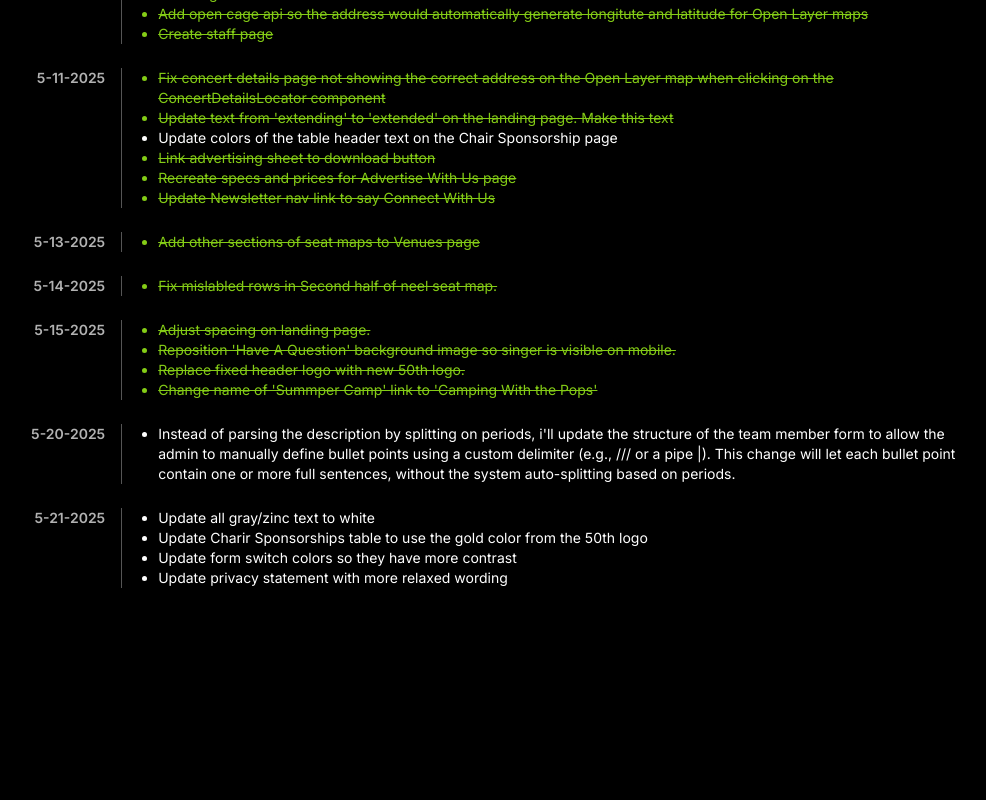
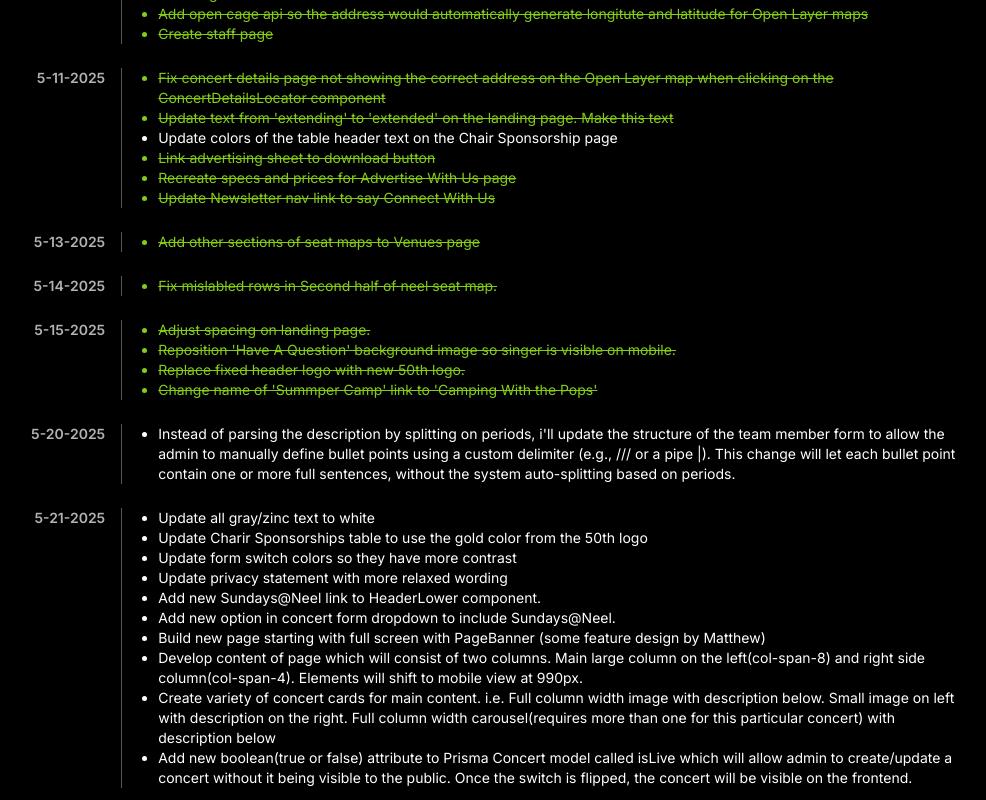
Before and after one commit to rowgregory/sqysh, a Next.js app: page /clients/pops/queue in a window 1280 px wide. Shown: the part 541-1341 px from the top of the page, without its empty margins (201-1187 px from the left). Before the commit the page ends 1141 px from the top, so only its background shows below. Built offline with nearby package versions, Linux system fonts and the light colour scheme; a web font is replaced by a local one.

Commit message:
chore(pops):Update pops queue and notes

```diff
--- a/app/clients/pops/notes/page.tsx
+++ b/app/clients/pops/notes/page.tsx
@@ -19,11 +19,11 @@ const notesData = [
   },
   {
     date: "5-15-2025",
-    message: `Joined a 30-minute Zoom call led by Robyn and her team to discuss the new Sundays@Neels initiative. Used the new AI-powered 4K webcam. Follow up by emailing Robyn about potential upcoming work on my end.`,
+    message: `Joined a 30-minute Zoom call led by Robyn and her team to discuss the new Sundays@Neels initiative. Used the new AI-powered 4K webcam. Follow up by emailing Robyn about potential upcoming work on my end`,
   },
   {
     date: "5-21-2025",
-    message: `Receive email from Robyn about more updates. Emailed back at 11:07am.`,
+    message: `Receive email from Robyn about more updates. Emailed back at 11:07am. Receive email back from Robyn discussing the new color for the "Renew now to retain your current seats" section and colors on the newsletter form`,
   },
 ];
 
--- a/app/clients/pops/queue/page.tsx
+++ b/app/clients/pops/queue/page.tsx
@@ -146,6 +146,30 @@ const queueData = [
         text: "Update privacy statement with more relaxed wording",
         isCompleted: false,
       },
+      {
+        text: "Add new Sundays@Neel link to HeaderLower component.",
+        isCompleted: false,
+      },
+      {
+        text: "Add new option in concert form dropdown to include Sundays@Neel.",
+        isCompleted: false,
+      },
+      {
+        text: "Build new page starting with full screen with PageBanner (some feature design by Matthew)",
+        isCompleted: false,
+      },
+      {
+        text: "Develop content of page which will consist of two columns. Main large column on the left(col-span-8) and right side column(col-span-4). Elements will shift to mobile view at 990px.",
+        isCompleted: false,
+      },
+      {
+        text: "Create variety of concert cards for main content. i.e. Full column width image with description below. Small image on left with description on the right. Full column width carousel(requires more than one for this particular concert) with description below",
+        isCompleted: false,
+      },
+      {
+        text: "Add new boolean(true or false) attribute to Prisma Concert model called isLive which will allow admin to create/update a concert without it being visible to the public. Once the switch is flipped, the concert will be visible on the frontend.",
+        isCompleted: false,
+      },
     ],
   },
 ];
```
